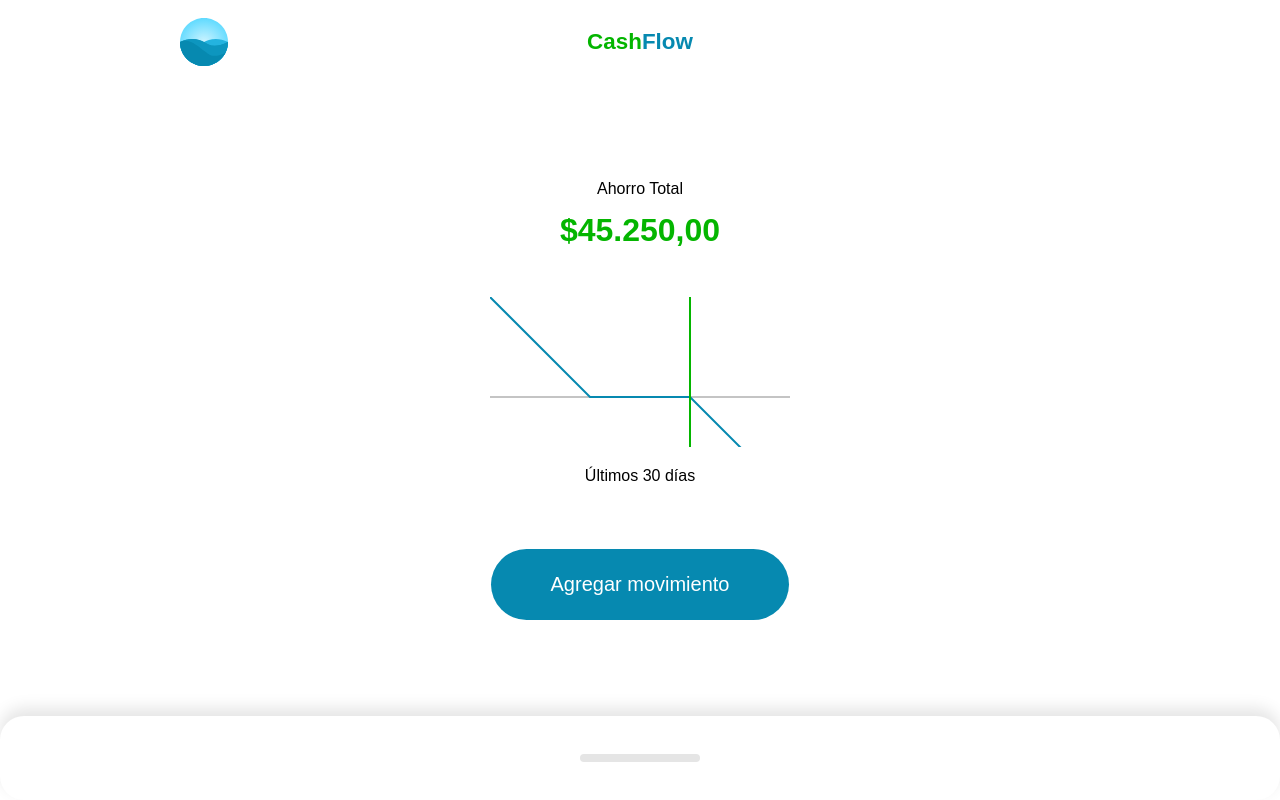
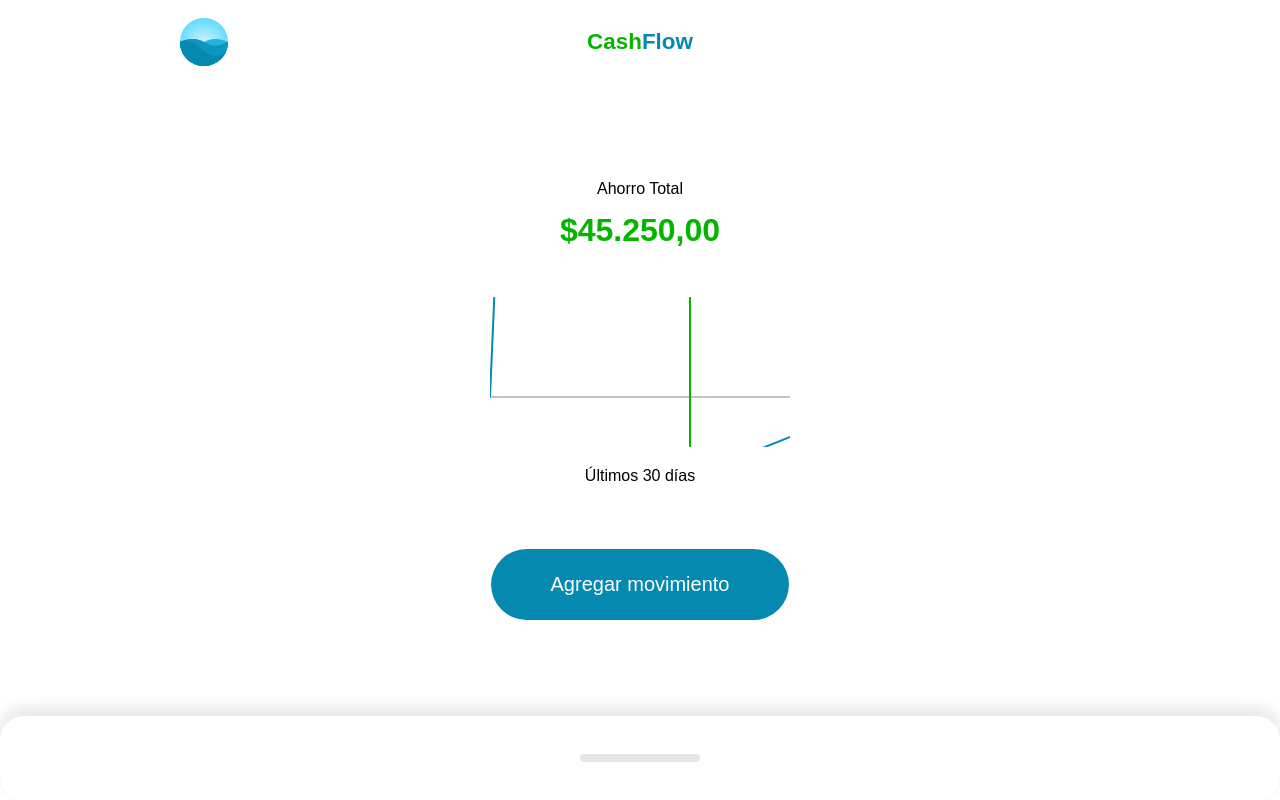
Before and after one commit to juaneins/cash-flow-app-new, a Vue app: page / in a window 1280 px wide. Built offline with nearby package versions, Linux system fonts and the light colour scheme.

Commit message:
Calcular coordenadas del grafico  1

```diff
--- a/src/components/HomeComponent.vue
+++ b/src/components/HomeComponent.vue
@@ -9,6 +9,7 @@
 import GraphicComponent from './Resume/GraphicComponent.vue';
 
 const amount = ref(null);
+const amounts = ref([100, 200, 500, 200, -400, -600, -300, 0, 300, 500]);
 const movements = ref([
     {
         id: 1,
@@ -40,7 +41,10 @@
         description: "Reparación equipo",
         amount: 1000,
     },
-],)
+],);
+
+
+
 
 </script>
 <template>
@@ -51,7 +55,7 @@
         <template #resume>
             <ResumeComponent :label="'Ahorro Total'" :total-amount="45250" :amount="amount">
                 <template #graphic>
-                    <GraphicComponent />
+                    <GraphicComponent :amounts="amounts" />
                 </template>
                 <template #action>
                     <ActionComponent />
--- a/src/components/Resume/GraphicComponent.vue
+++ b/src/components/Resume/GraphicComponent.vue
@@ -1,13 +1,46 @@
+<script setup>
+import { toRefs, defineProps, computed } from 'vue';
+
+const props = defineProps({
+    amounts: {
+        type: Array,
+        default: () => []
+    }
+});
+
+const { amounts } = toRefs(props);
+
+const amountToPixels = (amount) => {
+    const min = Math.min(...amounts.value);
+    const max = Math.max(...amounts.value);
+
+    return `${min} ${max}`;
+};
+
+const points = computed(() => {
+    const total = amounts.value.length;
+
+    return Array(total).fill(100).reduce((points, amount, index) => {
+        const x = (300 / total) * (index + 1);
+        const y = amountToPixels(amount);
+        console.log("y: ", y);
+        return `${points} ${x} ${y}`;
+    }, "0,100");
+
+});
+
+</script>
 <template>
     <div>
         <svg view-box="0 0 300 200">
             <line stroke="#C4C4C4" stroke-width="2" x1="0" y1="100" x2="300" y2="100" />
-            <polyline fill="none" stroke="#0689b0" stroke-width="2" points="0,0 100,100 200,100 300,200" />
+            <polyline fill="none" stroke="#0689b0" stroke-width="2" :points="points" />
             <line stroke-width="2" stroke="#04b500" x1="200" y1="0" x2="200" y2="200" />
         </svg>
         <p>Últimos 30 días</p>
     </div>
 </template>
+
 
 <style scoped>
 svg {
```
Also changed, not shown: .prettierrc.json.
